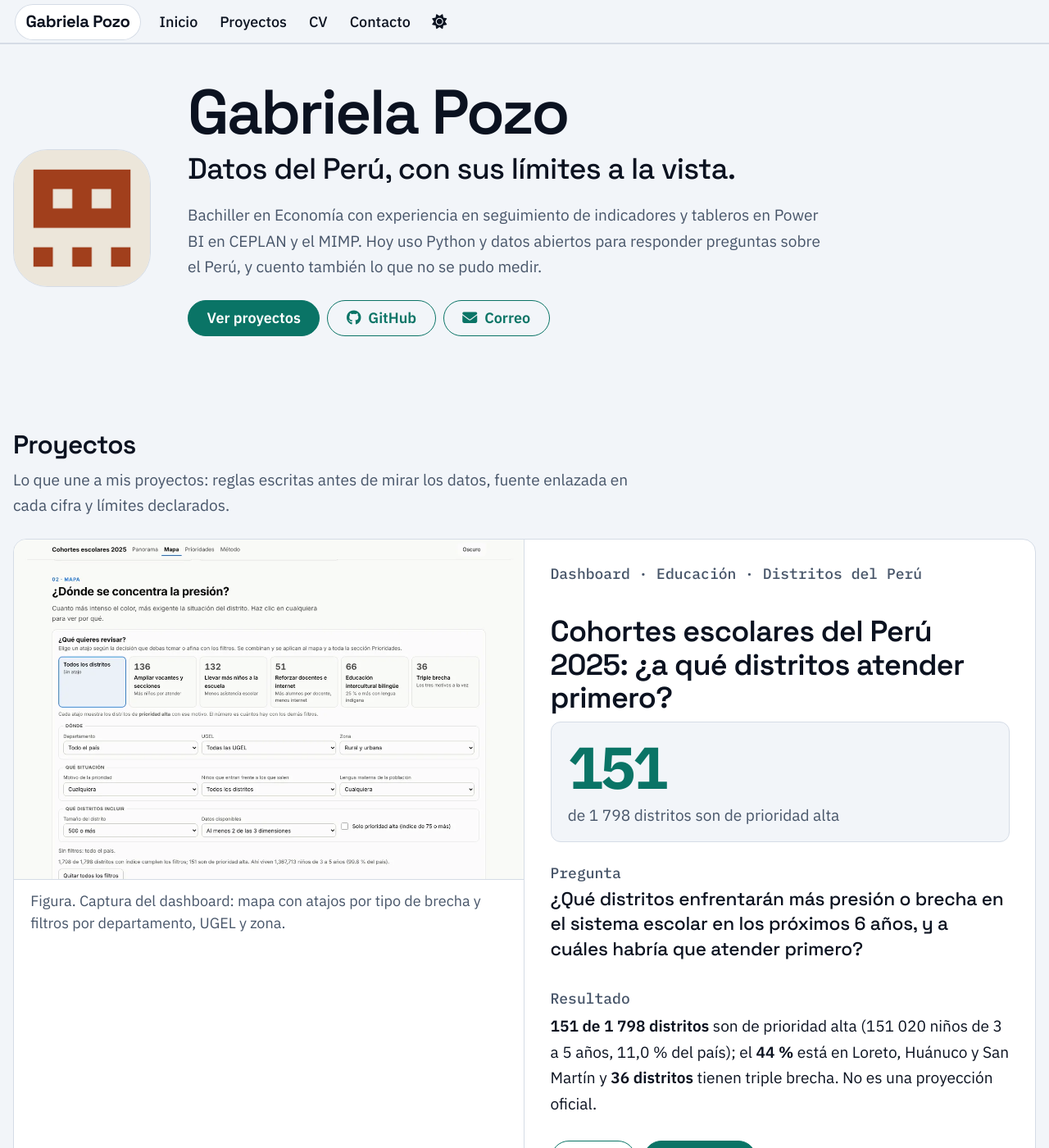
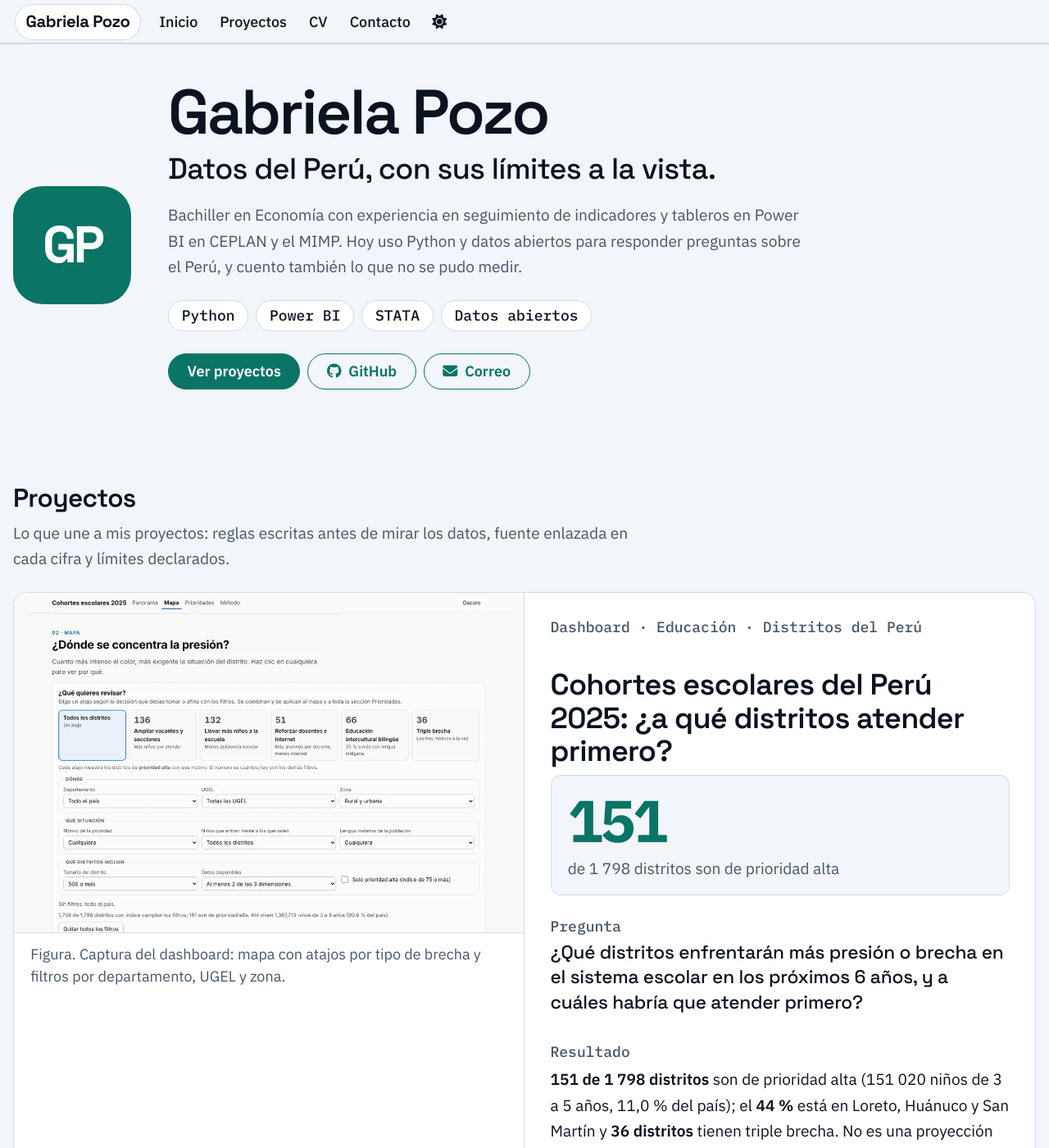
Before and after one commit to gabriela-pozo/gabriela-pozo.github.io, a Jekyll site: the page built from _pages/about.md, in a window 1280 px wide and 1400 px high. Shown: the whole window at 82% size. Built offline with Jekyll 4.4.1, drawn with Linux system fonts in a browser that asks for light colours; a script bundle is joined from its source files by our own code; some of the changed text lies outside the part shown.

Commit message:
Portada profesional sin foto: monograma y etiquetas
- El avatar generado se reemplaza por un monograma "GP" hecho con CSS (sigue la paleta y el modo oscuro).
- Etiquetas de herramientas en la portada (Python, Power BI, STATA, datos abiertos).
- Si se sube images/foto.jpg, la portada muestra la foto automáticamente.

Co-Authored-By: Claude Sonnet 5.5 <noreply@anthropic.com>

```diff
--- a/_pages/about.md
+++ b/_pages/about.md
@@ -11,12 +11,23 @@ redirect_from:
   - /resume
 ---
 
+{%- assign foto = site.static_files | where: "path", "/images/foto.jpg" -%}
 <section id="inicio" class="hero" aria-labelledby="nombre">
-  <img class="hero__photo" src="{{ '/images/foto.jpg' | prepend: site.baseurl }}" alt="Avatar de Gabriela Pozo, un patrón geométrico generado a partir de su usuario de GitHub" width="400" height="400" fetchpriority="high">
+  {%- if foto.size > 0 %}
+  <img class="hero__photo" src="{{ '/images/foto.jpg' | prepend: site.baseurl }}" alt="Foto de Gabriela Pozo" width="400" height="400" fetchpriority="high">
+  {%- else %}
+  <div class="hero__mark" aria-hidden="true">GP</div>
+  {%- endif %}
   <div class="hero__text">
     <h1 id="nombre" class="hero__name">Gabriela Pozo</h1>
     <p class="hero__tagline">Datos del Perú, con sus límites a la vista.</p>
     <p class="hero__bio">Bachiller en Economía con experiencia en seguimiento de indicadores y tableros en Power BI en CEPLAN y el MIMP. Hoy uso Python y datos abiertos para responder preguntas sobre el Perú, y cuento también lo que no se pudo medir.</p>
+    <ul class="chips" aria-label="Herramientas y temas">
+      <li>Python</li>
+      <li>Power BI</li>
+      <li>STATA</li>
+      <li>Datos abiertos</li>
+    </ul>
     <p class="hero__actions">
       <a class="btn" href="#proyectos">Ver proyectos</a>
       <a class="btn btn--outline" href="https://github.com/{{ site.author.github }}" rel="noopener"><i class="fa-brands fa-github" aria-hidden="true"></i> GitHub</a>
@@ -56,7 +67,6 @@ redirect_from:
     <p class="cv-entry__head"><strong>Gerencia Regional de Comercio Exterior, Turismo y Artesanía del Cusco</strong><span>2022</span></p>
     <p class="cv-entry__body">Indicadores de turismo.</p>
   </div>
-  <p class="cv__tools"><span class="cv__tools-label">Herramientas</span> Python · Power BI · STATA</p>
 </section>
 
 <section id="contacto" class="section" aria-labelledby="t-contacto">
--- a/_sass/_gabriela.scss
+++ b/_sass/_gabriela.scss
@@ -202,6 +202,32 @@ html { scroll-padding-top: 5rem; }            /* la barra superior es fija */
   border: 1px solid var(--gp-line);
   border-radius: 25%;
 }
+.hero__mark {
+  display: grid;
+  place-items: center;
+  width: 96px;
+  height: 96px;
+  font-family: var(--gp-display);
+  font-size: 2.5rem;
+  font-weight: 700;
+  letter-spacing: -0.06em;
+  color: var(--gp-on-accent);
+  background: var(--gp-accent);
+  border-radius: 25%;
+  user-select: none;
+}
+.chips { display: flex; flex-wrap: wrap; gap: 0.5rem; margin: 0 0 1.5rem !important; padding: 0 !important; list-style: none; }
+.chips li {
+  margin: 0 !important;
+  padding: 0.25rem 0.875rem;
+  font-family: var(--gp-mono);
+  font-size: 1rem;
+  line-height: 1.5;
+  color: var(--gp-ink);
+  background: var(--gp-surface);
+  border: 1px solid var(--gp-line);
+  border-radius: var(--gp-radius-pill);
+}
 .hero__name { margin: 0 0 0.5rem; font-size: clamp(2.5rem, 11vw, 4.25rem); line-height: 1.02; letter-spacing: -0.035em; }
 .hero__tagline {
   margin: 0 0 1rem !important;
@@ -377,6 +403,7 @@ html { scroll-padding-top: 5rem; }            /* la barra superior es fija */
 @media (min-width: 720px) {
   .hero { grid-template-columns: auto 1fr; gap: 2.5rem; align-items: center; padding-bottom: 1.5rem; }
   .hero__photo { width: 168px; height: 168px; }
+  .hero__mark { width: 144px; height: 144px; font-size: 3.5rem; }
 }
 
 /* ---------- Accesibilidad ---------- */
@@ -394,6 +421,3 @@ html { scroll-padding-top: 5rem; }            /* la barra superior es fija */
   text-decoration: none;
 }
 .skip-link:focus { top: 8px; }
-
-.cv__tools { margin: 1rem 0 0 !important; padding-top: 0.75rem; border-top: 1px solid var(--gp-line); font-family: var(--gp-mono); }
-.cv__tools-label { color: var(--gp-muted); margin-right: 0.5rem; }
```
Also changed, not shown: README.md (+1 -1 lines), images/foto.jpg (deleted).
